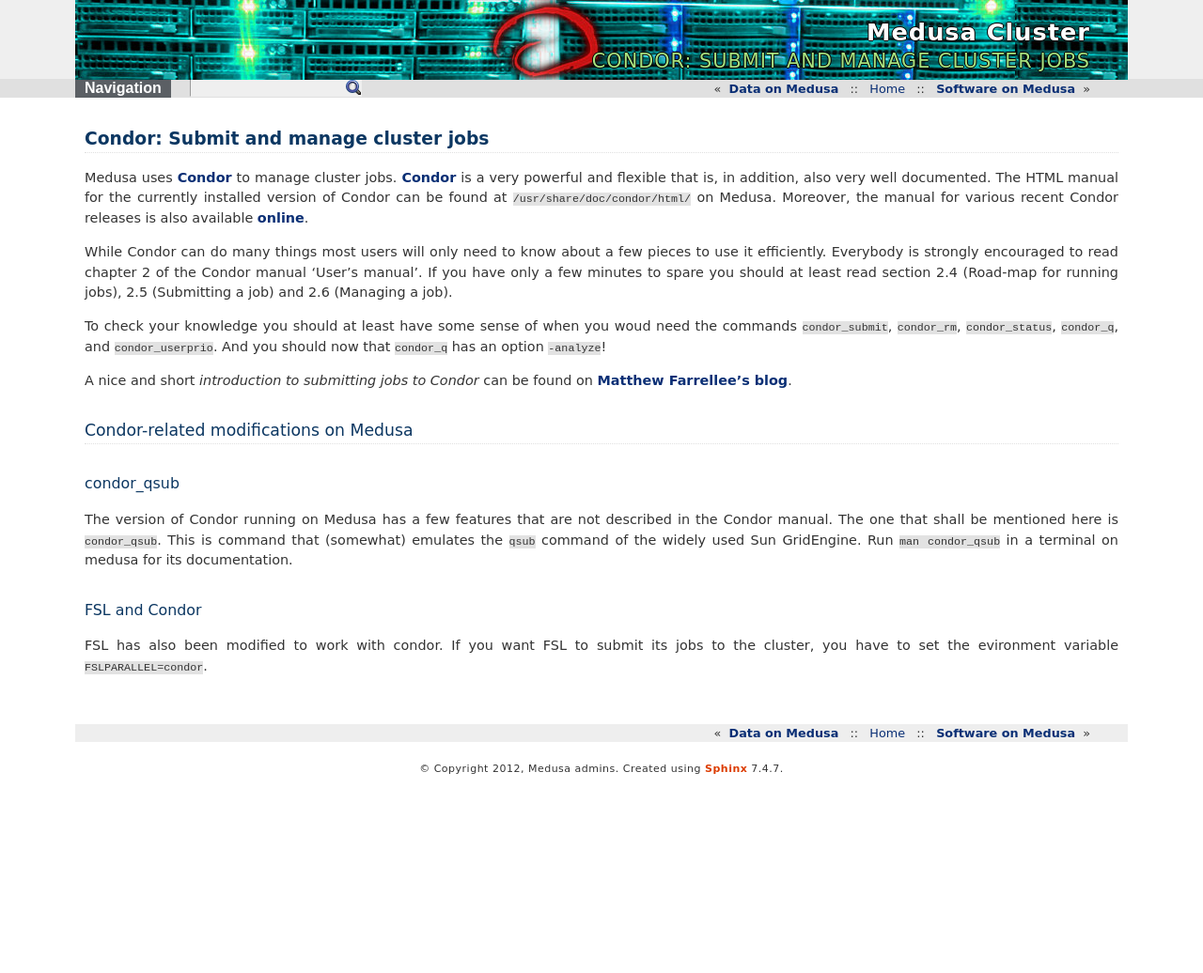
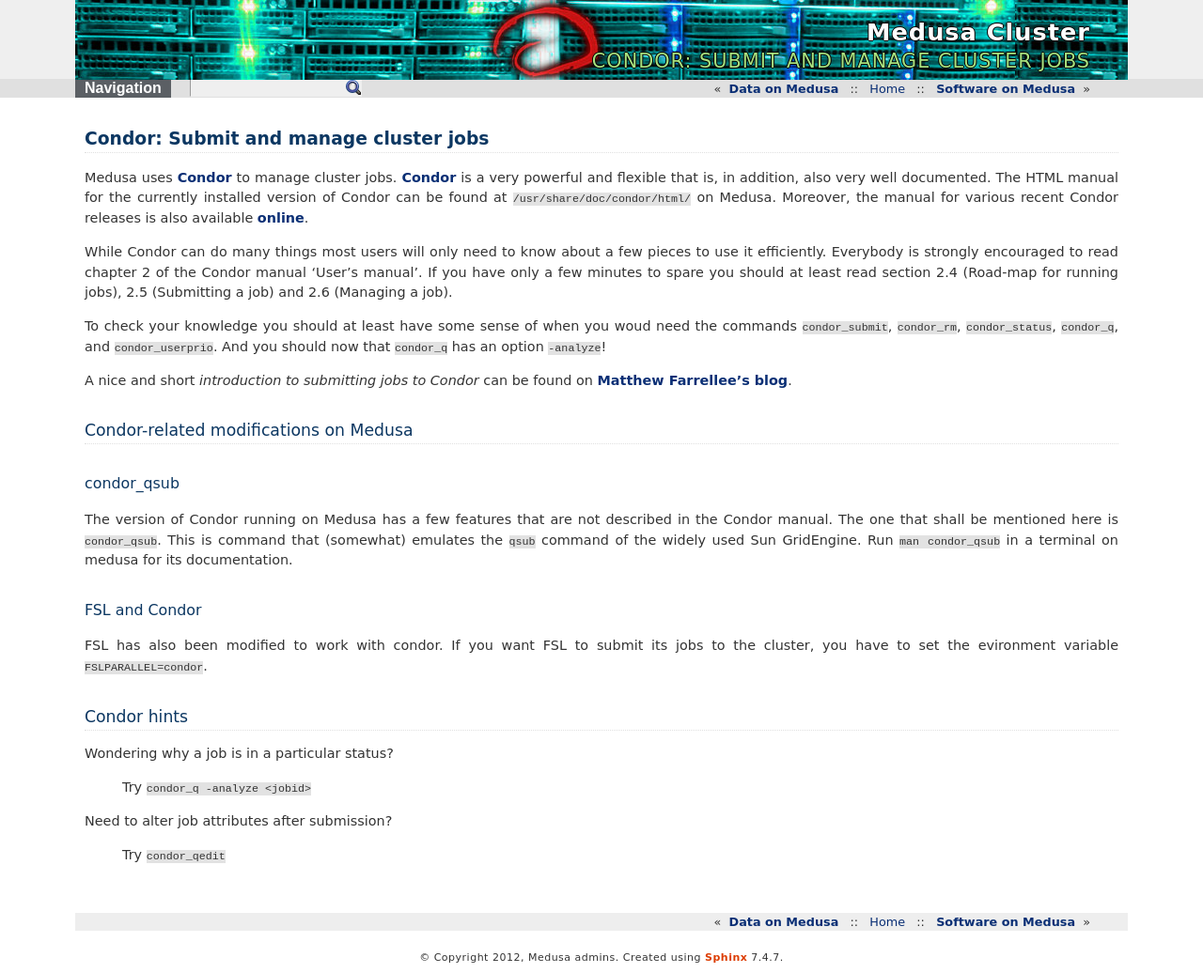
Before and after one commit to psychoinformatics-de/ipsy-docs, a Sphinx documentation site: the page built from source/userdoc/condor.rst, in a window 1280 px wide. Shown: the whole page at 94% size. Built offline with Sphinx 7.4.7, drawn with Linux system fonts in a browser that asks for light colours; formulas are drawn with MathJax 3; before the commit the page ends 900 px from its top, so only the background shows below that.

Commit message:
Add two condor hints.

```diff
--- a/source/userdoc/condor.rst
+++ b/source/userdoc/condor.rst
@@ -52,3 +52,15 @@
 FSL has also been modified to work with condor. If you want FSL to submit its
 jobs to the cluster, you have to set the evironment variable
 ``FSLPARALLEL=condor``.
+
+
+Condor hints
+============
+
+Wondering why a job is in a particular status?
+
+  Try ``condor_q -analyze <jobid>``
+
+Need to alter job attributes after submission?
+
+  Try ``condor_qedit``
```
